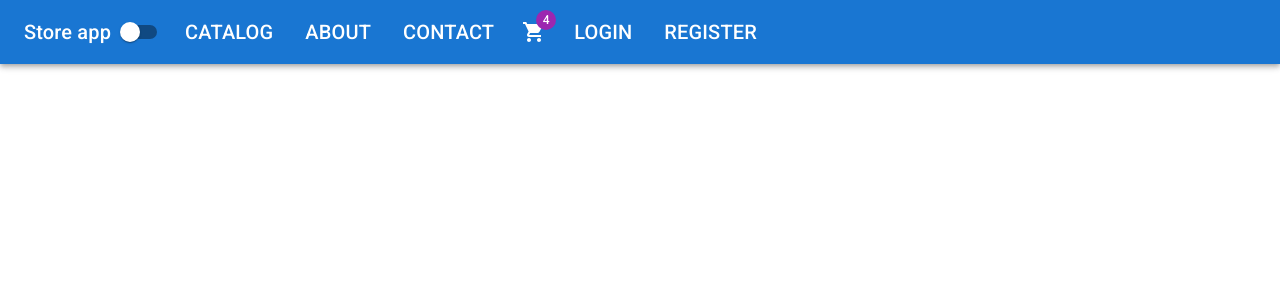
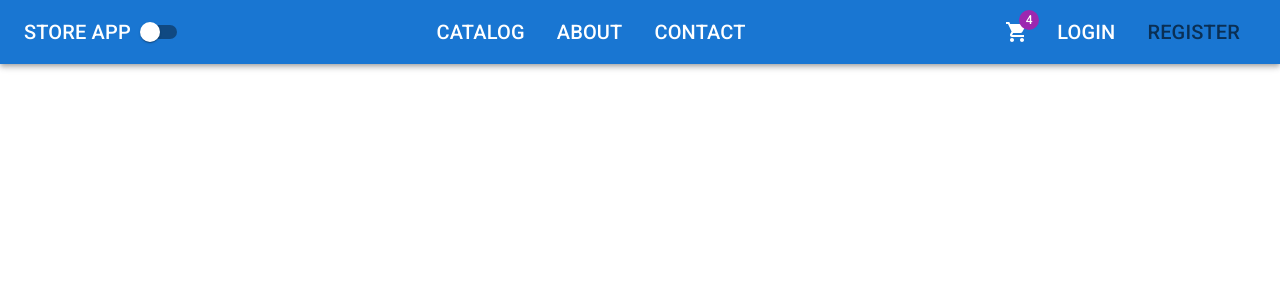
Before and after one commit to hjpunzalan/store-client, a React (Create React App) app: page /register in a window 1280 px wide. Shown: the top 300 px of the page. Built offline with nearby package versions, Linux system fonts and the light colour scheme.

Commit message:
style navbar

```diff
--- a/src/app/layout/Header.tsx
+++ b/src/app/layout/Header.tsx
@@ -2,6 +2,7 @@
 import {
 	AppBar,
 	Badge,
+	Box,
 	IconButton,
 	List,
 	ListItem,
@@ -27,40 +28,52 @@
 	{ title: "register", path: "/register" },
 ];
 
+const navStyles = {
+	color: "inherit",
+	typography: "h6",
+	textDecoration: "none",
+	"&:hover": {
+		color: "grey.500",
+	},
+	"&.active": {
+		color: "text.secondary",
+	},
+};
+
 const Header = ({ toggleDarkMode }: Props) => {
 	return (
 		<AppBar position="static" sx={{ mb: (theme) => theme.spacing(4) }}>
-			<Toolbar>
+			<Toolbar
+				sx={{
+					display: "flex",
+					justifyContent: "space-between",
+					alignItems: "center",
+				}}
+			>
+				<Box sx={{ display: "flex", alignItems: "center" }}>
 					<Typography
 						component={NavLink}
+						exact
 						to="/"
 						variant="h6"
-					sx={{ color: "inherit", textDecoration: "none" }}
+						sx={{
+							color: "inherit",
+							textDecoration: "none",
+							textTransform: "uppercase",
+						}}
 					>
 						Store app
 					</Typography>
 					<Switch onChange={toggleDarkMode} />
+				</Box>
 				<List sx={{ display: "flex" }}>
 					{midLinks.map(({ title, path }) => (
-						<ListItem
-							component={NavLink}
-							to={path}
-							key={path}
-							sx={{
-								color: "inherit",
-								typography: "h6",
-								"&:hover": {
-									color: "secondary.main",
-								},
-								"&:active": {
-									color: "text.secondary",
-								},
-							}}
-						>
+						<ListItem component={NavLink} to={path} key={path} sx={navStyles}>
 							{title.toUpperCase()}
 						</ListItem>
 					))}
 				</List>
+				<Box sx={{ display: "flex", alignItems: "center" }}>
 					<IconButton size="large" sx={{ color: "inherit" }}>
 						<Badge badgeContent={4} color="secondary">
 							<ShoppingCart />
@@ -68,25 +81,12 @@
 					</IconButton>
 					<List sx={{ display: "flex" }}>
 						{rightLinks.map(({ title, path }) => (
-						<ListItem
-							component={NavLink}
-							to={path}
-							key={path}
-							sx={{
-								color: "inherit",
-								typography: "h6",
-								"&:hover": {
-									color: "secondary.main",
-								},
-								"&:active": {
-									color: "text.secondary",
-								},
-							}}
-						>
+							<ListItem component={NavLink} to={path} key={path} sx={navStyles}>
 								{title.toUpperCase()}
 							</ListItem>
 						))}
 					</List>
+				</Box>
 			</Toolbar>
 		</AppBar>
 	);
```
Lines whose indentation alone changed are shown as unchanged.
